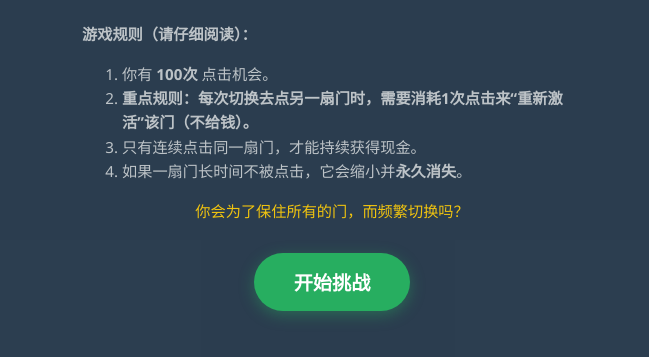
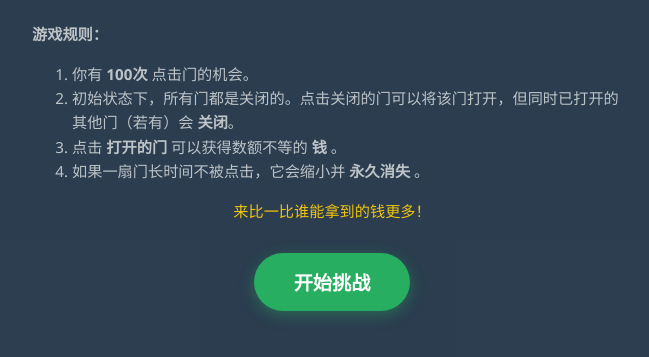
Before and after one commit to GBTP/3Doors, a plain HTML site: page index.html in a window 1280 px wide. Shown: the part 269-626 px from the top of the page, without its empty margins (308-957 px from the left). Drawn offline with Linux system fonts and the light colour scheme.

Commit message:
更改更有教育意义的规则，调整宽度

```diff
--- a/index.html
+++ b/index.html
@@ -171,7 +171,7 @@
         .desc {
             color: #bdc3c7;
             line-height: 1.6;
-            max-width: 500px;
+            max-width: 600px;
             margin-bottom: 30px;
             text-align: left;
             font-size: 0.95rem;
@@ -231,14 +231,14 @@
         <h1 id="title">关门实验</h1>
         <div id="content">
             <div class="desc">
-                <p><strong>游戏规则（请仔细阅读）：</strong></p>
+                <p><strong>游戏规则：</strong></p>
                 <ol>
-                    <li>你有 <strong>100次</strong> 点击机会。</li>
-                    <li><strong>重点规则：每次切换去点另一扇门时，需要消耗1次点击来“重新激活”该门（不给钱）。</strong></li>
-                    <li>只有连续点击同一扇门，才能持续获得现金。</li>
-                    <li>如果一扇门长时间不被点击，它会缩小并<strong>永久消失</strong>。</li>
+                    <li>你有 <strong>100次</strong> 点击门的机会。</li>
+                    <li>初始状态下，所有门都是关闭的。点击关闭的门可以将该门打开，但同时已打开的其他门（若有）会 <strong>关闭</strong>。</li>
+                    <li>点击 <strong>打开的门</strong> 可以获得数额不等的 <strong>钱</strong> 。</li>
+                    <li>如果一扇门长时间不被点击，它会缩小并 <strong>永久消失</strong> 。</li>
                 </ol>
-                <p style="color:#f1c40f; text-align:center; margin-top:10px;">你会为了保住所有的门，而频繁切换吗？</p>
+                <p style="color:#f1c40f; text-align:center; margin-top:10px;">来比一比谁能拿到的钱更多！</p>
             </div>
             <button onclick="startGame()">开始挑战</button>
         </div>
```
